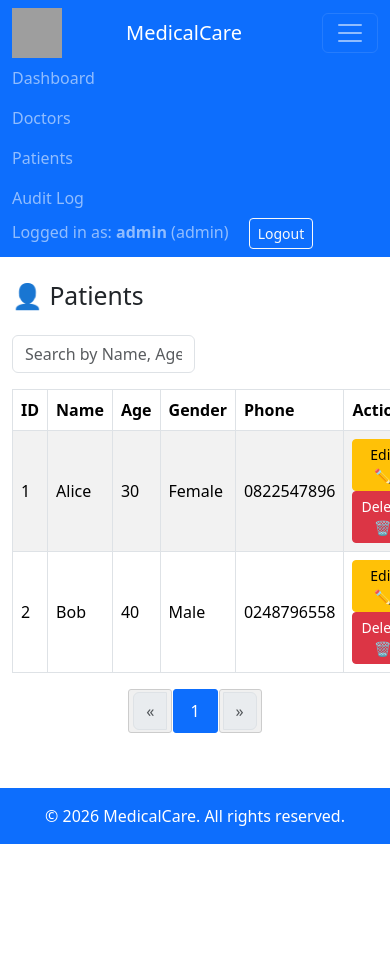
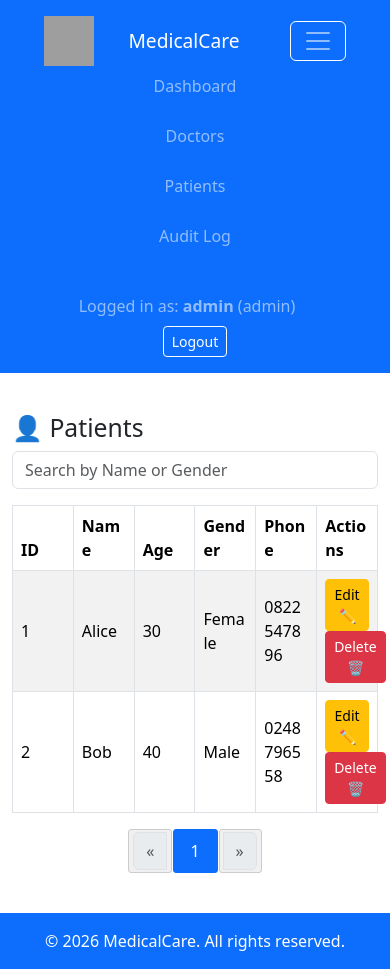
Before and after one commit to DanaDvorcakova/Hospital-Management-System, a Flask app: page /admin/patients in a window 390 px wide, after a click that opens the changed part; the page is wider, and only the part inside the window is pictured. Before the commit the page ends 844 px from the top of that part, so only its background shows below. Run offline with Flask 3, Linux system fonts and the light colour scheme; a user stored in the database is signed in; some libraries are stand-ins or nearby versions; grey boxes are pictures that could not be loaded.

Commit message:
Updated Documents

```diff
--- a/static/css/style.css
+++ b/static/css/style.css
@@ -1,11 +1,38 @@
-html, body {
+/* Base Styles */
+body {
     height: 100%;
     margin: 0;
     display: flex;
     flex-direction: column;
+    min-height: 100vh;
 }
 
-/* Page background */
+/* Navbar */
+.navbar {
+    padding: 1rem 2rem;
+    display: flex;
+    justify-content: space-between;
+    align-items: center;
+}
+
+.navbar-toggler {
+    border-color: #fff;
+}
+
+/* Main content */
+main {
+    flex-grow: 1;
+    padding: 0 15px;
+}
+
+/* Footer */
+footer {
+    margin-top: auto;
+    padding: 1rem;
+    background-color: #007bff;
+}
+
+/* ------------------ Login Page ------------------ */
 .login-page {
     position: relative;
     min-height: 100vh;
@@ -167,52 +149,64 @@ html, body {
     height: 100% !important;
 }
 
-/* ------------------ CARD STYLES ------------------ */
-.date-card,
-.appointments-card,
-.doctors-card,
-.patients-card {
-  border-radius: 15px;
-  transition: transform 0.2s, box-shadow 0.3s, color 0.3s;
-  box-shadow: 0 3px 6px rgba(0, 0, 0, 0.1);
-  padding: 20px;
-  background: #fff;
-  display: flex;
-  align-items: center;
-  justify-content: space-between;
+/* ------------------ Table Styles ------------------ */
+.table {
+    width: 100%;
+    max-width: 100%;
+    table-layout: fixed;
+    word-wrap: break-word;
 }
 
-/* Hover effect for all cards */
-.card:hover,
-.date-card:hover,
-.appointments-card:hover,
-.doctors-card:hover,
-.patients-card:hover,
-.completed-card:hover,
-.pending-card:hover {
-    transform: translateY(-5px);
-    box-shadow: 0 6px 12px rgba(0, 0, 0, 0.2);
+.table-responsive {
+    overflow-x: auto;
 }
 
-/* ------------------ SPECIFIC CARD STYLES ------------------ */
-/* Appointments Card */
-.appointments-card {
-  height: 140px; /* Specific height for appointments card */
+/* ------------------ Buttons ------------------ */
+.btn-outline-light {
+    border: 1px solid #fff;
+    color: #fff;
 }
 
-/* Completed Card Style */
-.completed-card {
-  background: linear-gradient(135deg, #28a745, #218838);
-  color: white;
+.btn-outline-light:hover {
+    background-color: rgba(255, 255, 255, 0.1);
 }
 
-/* Pending Card Style */
-.pending-card {
-  background: linear-gradient(135deg, #ffc107, #e0a800);
-  color: black;
+/* ------------------ Pagination ------------------ */
+.pagination {
+    display: flex;
+    list-style: none;
+    padding-left: 0;
+    gap: 1px;
+    justify-content: center;
+    margin-top: 5px;
+    font-size: 12px;
 }
 
-/* ------------------ FILTERABLE INPUT ------------------ */
+.pagination li {
+    cursor: pointer;
+    padding: 2px 4px;
+    border: 1px solid #ccc;
+    border-radius: 3px;
+    transition: background 0.2s, color 0.2s;
+}
+
+.pagination li.active {
+    background-color: #0d6efd;
+    color: white;
+    border-color: #0d6efd;
+}
+
+.pagination li:hover {
+    background-color: #e0e7ff;
+}
+
+.pagination li.disabled {
+    background-color: #f0f0f0;
+    color: #ccc;
+    cursor: not-allowed;
+}
+
+/* ------------------ Filterable Input ------------------ */
 .filterable {
     cursor: pointer;
     position: relative;
@@ -302,44 +296,74 @@ html, body {
     accent-color: #0d6efd;
 }
 
+/* Responsive*/
 @media (max-width: 768px) {
+    .navbar-collapse {
+        display: flex;
+        flex-direction: column;
+        align-items: center;
+        width: 100%;
+    }
+
+    .navbar-nav {
+        display: flex;
+        flex-direction: column;
+        align-items: center;
+        width: 100%;
+    }
+
+    .navbar-nav .nav-item {
+        margin-bottom: 10px;
+    }
+
+    .navbar-text {
+        margin-top: 20px;
+        width: 100%;
+        text-align: center;
+    }
+
+    .navbar-text .btn {
+        width: 100%;
+        max-width: 200px;
+    }
+}
+
+/* For smaller screens */
+@media (max-width: 480px) {
+    .navbar-brand {
+        font-size: 1.2rem;
+    }
+
+    .login-card {
+        padding: 1rem;
+        max-width: 90%;
+    }
+
+    .welcome-section h2 {
+        font-size: 1.4rem;
+    }
+
+    .login-card .form-control {
+        padding: 0.5rem 0.8rem;
+    }
+
+    .login-card .btn {
+        padding: 0.45rem;
+    }
+
+    .login-container {
+        padding: 0 1rem;
+    }
+
+    .pagination {
+        font-size: 10px;
+    }
+
+    input[type="search"] {
+        width: 80%;
+    }
+
     .filter-dropdown {
         min-width: 150px;
     }
 }
-
-/* ------------------ PAGINATION ------------------ */
-.pagination {
-    display: flex;
-    list-style: none;
-    padding-left: 0;
-    gap: 1px;
-    justify-content: center;
-    margin-top: 5px;
-    font-size: 12px;
-}
-
-.pagination li {
-    cursor: pointer;
-    padding: 2px 4px;
-    border: 1px solid #ccc;
-    border-radius: 3px;
-    transition: background 0.2s, color 0.2s;
-}
-
-.pagination li.active {
-    background-color: #0d6efd;
-    color: white;
-    border-color: #0d6efd;
-}
-
-.pagination li:hover {
-    background-color: #e0e7ff;
-}
-
-/* Pagination: Disabled state */
-.pagination li.disabled {
-    background-color: #f0f0f0;
-    color: #ccc;
-    cursor: not-allowed
-}
--- a/static/js/main.js
+++ b/static/js/main.js
@@ -15,6 +15,9 @@ document.addEventListener('DOMContentLoaded', function () {
     initModalConfirmations();
 });
 
+// ==========================
+// Table Search Function
+// ==========================
 // ==========================
 // Table Search Function
 // ==========================
@@ -37,9 +40,10 @@ function enableTableSearch(inputId, columnIndexes, excludeIndexes = []) {
                 // Skip the columns that are in the excludeIndexes array
                 if (excludeIndexes.includes(index)) return;
 
-                // Store original text once if not already stored
+                // Store the visible text (ignore HTML tags) for searching
+                let visibleText = cell.textContent.trim(); // Only visible text
                 if (!cell.dataset.original) {
-                    cell.dataset.original = cell.textContent.trim();
+                    cell.dataset.original = visibleText;  // Store only visible text
                 }
 
                 const originalText = cell.dataset.original.toLowerCase();
@@ -47,24 +51,30 @@ function enableTableSearch(inputId, columnIndexes, excludeIndexes = []) {
                 if (filter && originalText.includes(filter)) {
                     matchFound = true;
 
-                    // Only highlight the text content without affecting buttons
+                    // Highlight the text content without affecting links or HTML
                     const highlightedText = originalText.replace(
                         new RegExp(`(${filter})`, 'gi'),
                         '<mark>$1</mark>'
                     );
 
-                    // Preserve the buttons and only update text content
+                    // Preserve any existing HTML elements (e.g., links) and only update the text content
                     const buttonHTML = Array.from(cell.children).filter(child => child.tagName === 'A').map(button => button.outerHTML).join('');
-                    const textContentWithoutButtons = cell.textContent.trim().replace(buttonHTML, '').trim();
+                    const textContentWithoutButtons = visibleText.replace(buttonHTML, '').trim();
 
-                    // Update the cell content with highlighted text and reattach buttons
+                    // Update the cell content with highlighted text and reattach the buttons (links)
                     cell.innerHTML = textContentWithoutButtons.replace(
                         new RegExp(`(${filter})`, 'gi'),
                         '<mark>$1</mark>'
-                    ) + buttonHTML;  // Append buttons back after highlighted text
+                    ) + buttonHTML;  // Append the <a> tags (links) back after the highlighted text
                 } else {
                     // Reset to the original text and reattach buttons
-                    cell.innerHTML = cell.dataset.original + Array.from(cell.children).filter(child => child.tagName === 'A').map(button => button.outerHTML).join('');
+                    if (cell.classList.contains('action-column')) {
+                        // Hide the text in the action column, keep only the button
+                        cell.innerHTML = buttonHTML; // Only buttons, no text
+                    } else {
+                        // Reset to the original text and reattach links
+                        cell.innerHTML = cell.dataset.original + Array.from(cell.children).filter(child => child.tagName === 'A').map(button => button.outerHTML).join('');
+                    }
                 }
             });
 
@@ -73,8 +83,6 @@ function enableTableSearch(inputId, columnIndexes, excludeIndexes = []) {
         });
     });
 }
-
-
 
 
 // ==========================
--- a/templates/admin_doctors.html
+++ b/templates/admin_doctors.html
@@ -12,7 +12,11 @@
 </div>
 
 <!-- Search box for filtering doctors -->
-<input id="doctorSearch" class="form-control mb-3 w-50" type="text" placeholder="Search by name or specialization" value="{{ request.args.get('search', '') }}">
+<div class="row">
+    <div class="col-12 col-md-8 col-lg-6">
+        <input id="doctorSearch" class="form-control mb-3" type="text" placeholder="Search by name or specialization" value="{{ request.args.get('search', '') }}">
+    </div>
+</div>
 
 <!-- Doctors Table -->
 <table class="table table-striped table-bordered align-middle">
--- a/templates/admin_patients.html
+++ b/templates/admin_patients.html
@@ -3,10 +3,15 @@
 {% block title %}Manage Patients{% endblock %}
 
 {% block content %}
-<h2 class="mb-4">👤 Patients</h2>
+<div class="d-flex justify-content-between align-items-center mb-3"></div>
+<h2>👤 Patients</h2>
 
 <!-- Patient Search Bar -->
-<input id="patientSearch" class="form-control mb-3 w-50" type="text" placeholder="Search by Name, Age or Gender" value="{{ request.args.get('search', '') }}">
+<div class="row">
+    <div class="col-12 col-md-8 col-lg-6">
+        <input id="patientSearch" class="form-control mb-3" type="text" placeholder="Search by Name or Gender" value="{{ request.args.get('search', '') }}">
+    </div>
+</div>
 
 <!-- Patients Table -->
 <table class="table table-striped table-bordered align-middle">
@@ -29,16 +34,17 @@
             <td>{{ patient.age }}</td>
             <td>{{ patient.gender }}</td>
             <td>{{ patient.phone }}</td>
-            <td>
-                <!-- Edit Button (Links to Edit Patient Page) -->
-                <a href="{{ url_for('edit_patient', patient_id=patient.id) }}"
-                   class="btn btn-sm btn-warning">Edit ✏️</a>
-                <!-- Delete Button (Triggers confirmation before deletion) -->
+           <td>
+                <!-- Edit Button: Links to Edit Patient page -->
+                <a href="{{ url_for('edit_patient', patient_id=patient.id) }}" class="btn btn-sm btn-warning">Edit ✏️</a>
+
+                <!-- Delete button triggers confirmation modal -->
                 <a href="{{ url_for('delete_patient', patient_id=patient.id) }}"
                    class="btn btn-danger btn-sm confirm-btn"
                    data-action="delete"
                    data-message="Are you sure you want to delete this patient? This cannot be undone.">Delete 🗑️</a>
             </td>
+
         </tr>
         {% else %}
         <!-- No Patients Found Message -->
--- a/templates/appointment_new.html
+++ b/templates/appointment_new.html
@@ -36,6 +36,11 @@
 
             <!-- Submit Button -->
             <button class="btn btn-primary w-100">Book Appointment</button>
+
+            <!-- Cancel link -->
+            <div class="text-center mt-3">
+                    <a href="{{ url_for('patient_appointments') }}" class="btn btn-secondary w-100">Cancel</a>
+            </div>
         </form>
     </div>
 </div>
--- a/templates/doctor_new.html
+++ b/templates/doctor_new.html
@@ -31,6 +31,10 @@
             </div>
              <!-- Submit Button -->
             <button class="btn btn-success w-100">Add Doctor</button>
+            <!-- Cancel link -->
+            <div class="text-center mt-3">
+                <a href="{{ url_for('admin_doctors') }}" class="btn btn-secondary w-100">Cancel</a>
+            </div>
         </form>
     </div>
 </div>
--- a/templates/doctor_patients.html
+++ b/templates/doctor_patients.html
@@ -4,7 +4,11 @@
 <h3>👤 Patients</h3>
 
 <!-- Search bar: Allows users to filter patients by name, age, or gender -->
-<input id="patientSearch" class="form-control mb-3 w-50" type="text" placeholder="Search by Name, Age or Gender" value="{{ search_query }}">
+<div class="row">
+    <div class="col-12 col-md-8 col-lg-6">
+        <input id="patientSearch" class="form-control mb-3" type="text" placeholder="Search by Name, Age or Gender" value="{{ search_query }}">
+    </div>
+</div>
 
 <!-- Patients Table -->
 <table class="table table-striped table-bordered align-middle">
--- a/templates/patient_profile.html
+++ b/templates/patient_profile.html
@@ -54,7 +54,7 @@
 
                 <!-- Cancel link -->
                 <div class="text-center mt-3">
-                    <a href="{{ url_for('patient_appointments') }}" class="btn btn-secondary btn-lg">Cancel</a>
+                    <a href="{{ url_for('patient_appointments') }}" class="btn btn-secondary w-100">Cancel</a>
                 </div>
             </div>
         </div>
--- a/templates/patient_records.html
+++ b/templates/patient_records.html
@@ -6,7 +6,11 @@
 <h3>🩺  My Medical Records</h3>
 
 <!-- Search Box for filtering records -->
-<input id="recordsSearch" class="form-control mb-3 w-50" type="text" placeholder="Search by doctor or diagnosis" value="{{ request.args.get('search', '') }}">
+<div class="row">
+    <div class="col-12 col-md-8 col-lg-6">
+        <input id="recordsSearch" class="form-control mb-3" type="text" placeholder="Search by doctor or diagnosis" value="{{ request.args.get('search', '') }}">
+    </div>
+</div>
 
 <!-- Check if records are available -->
 {% if records.items %}
```
Also changed, not shown: other parts of static/css/style.css (+33 -78 lines), templates/admin_audit.html (+10 -2 lines), templates/doctor_appointments.html (+12 -13 lines), templates/doctor_records.html (+6 -2 lines), templates/patient_appointments.html (+5 -5 lines), templates/admin_patient_edit.html (line endings or trailing spaces). Lines whose indentation alone changed are shown as unchanged.
